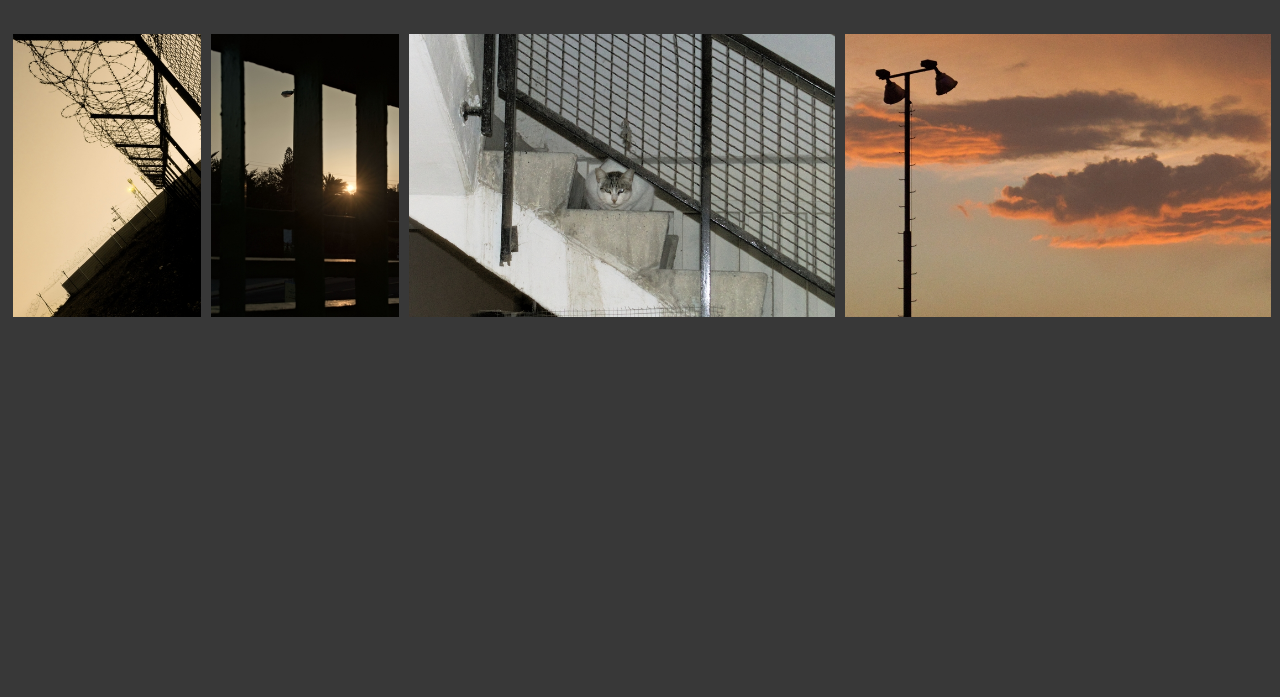
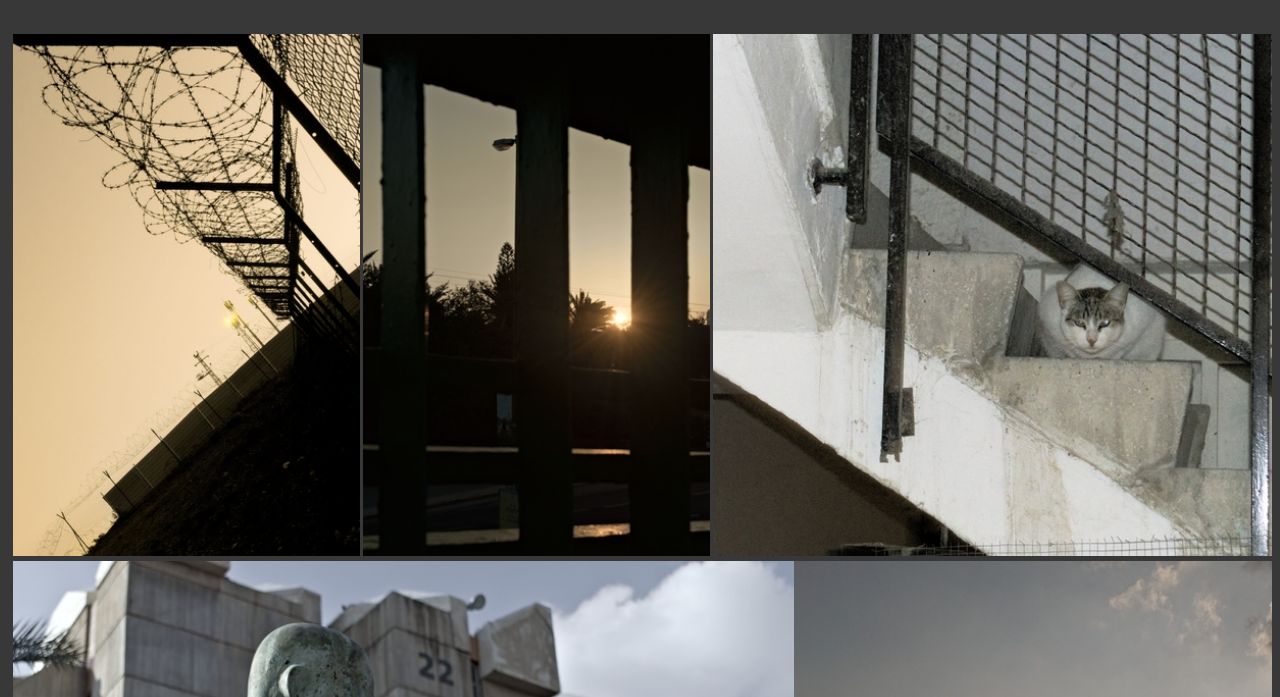
Before and after one commit to 0smin0g/portfolio, a plain HTML site: page index.html in a window 1280 px wide. Shown: the part 103-800 px from the top of the page. Drawn offline with Linux system fonts and the light colour scheme; a web font is replaced by a local one.

Commit message:
Update style.css

```diff
--- a/style.css
+++ b/style.css
@@ -18,7 +18,7 @@ h1 {
 }
 .scrollmenu {
 	width: 100%;
-	height: 566px;
+	height: fit-content;
 
 	white-space: nowrap;
 	overflow-x: auto;
@@ -27,14 +27,14 @@ h1 {
 }
 .block {
 	width: 100%;
-	height: 100%;
+	height: auto;
 	margin-bottom: 5px;
 	display: flex;
 	flex-direction: stroke;
 }
 .image img {
 	width: auto;
-	height: 50%;
+	height: 100%;
     margin: 5px;
     float: left;
     /*
```
